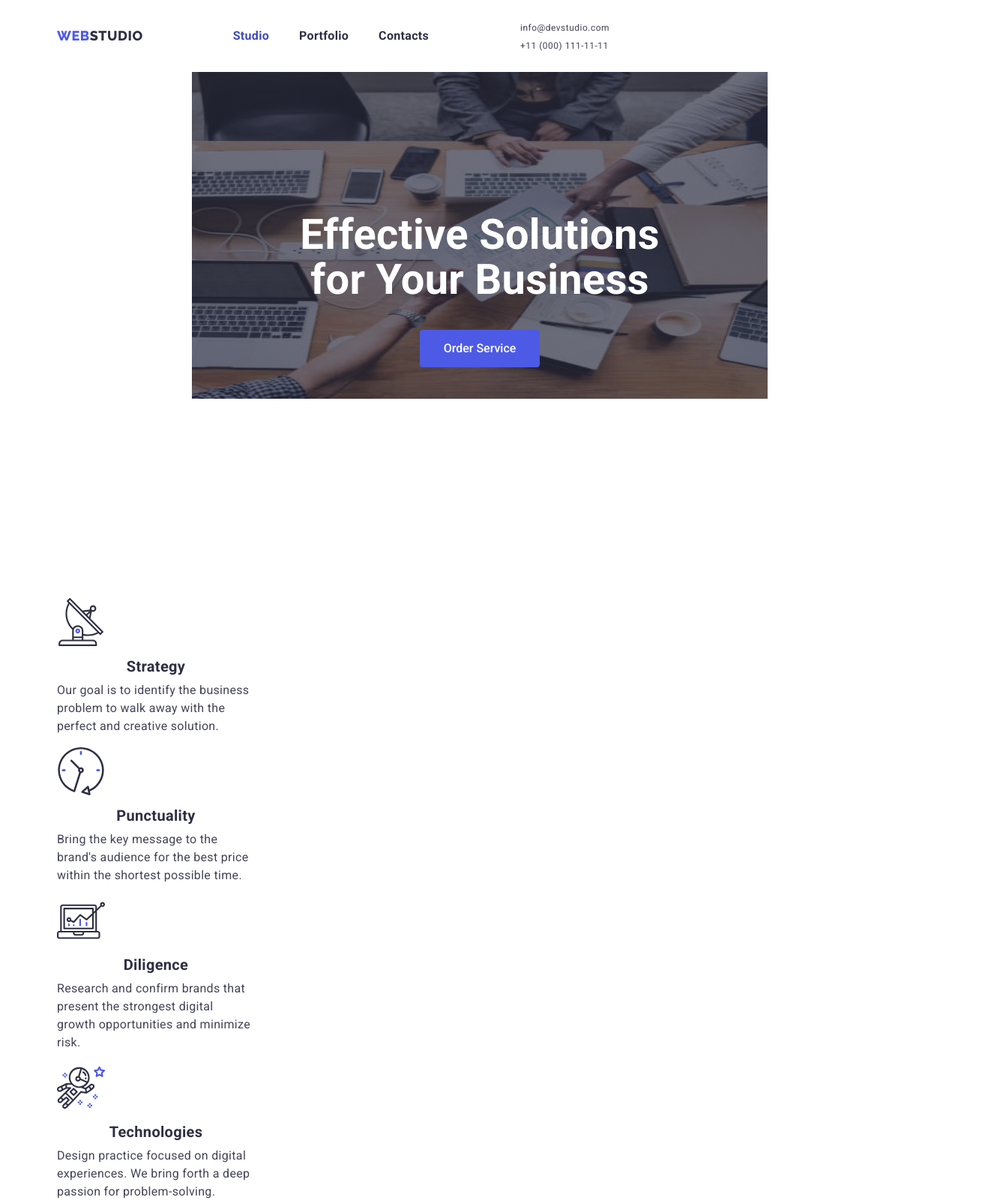
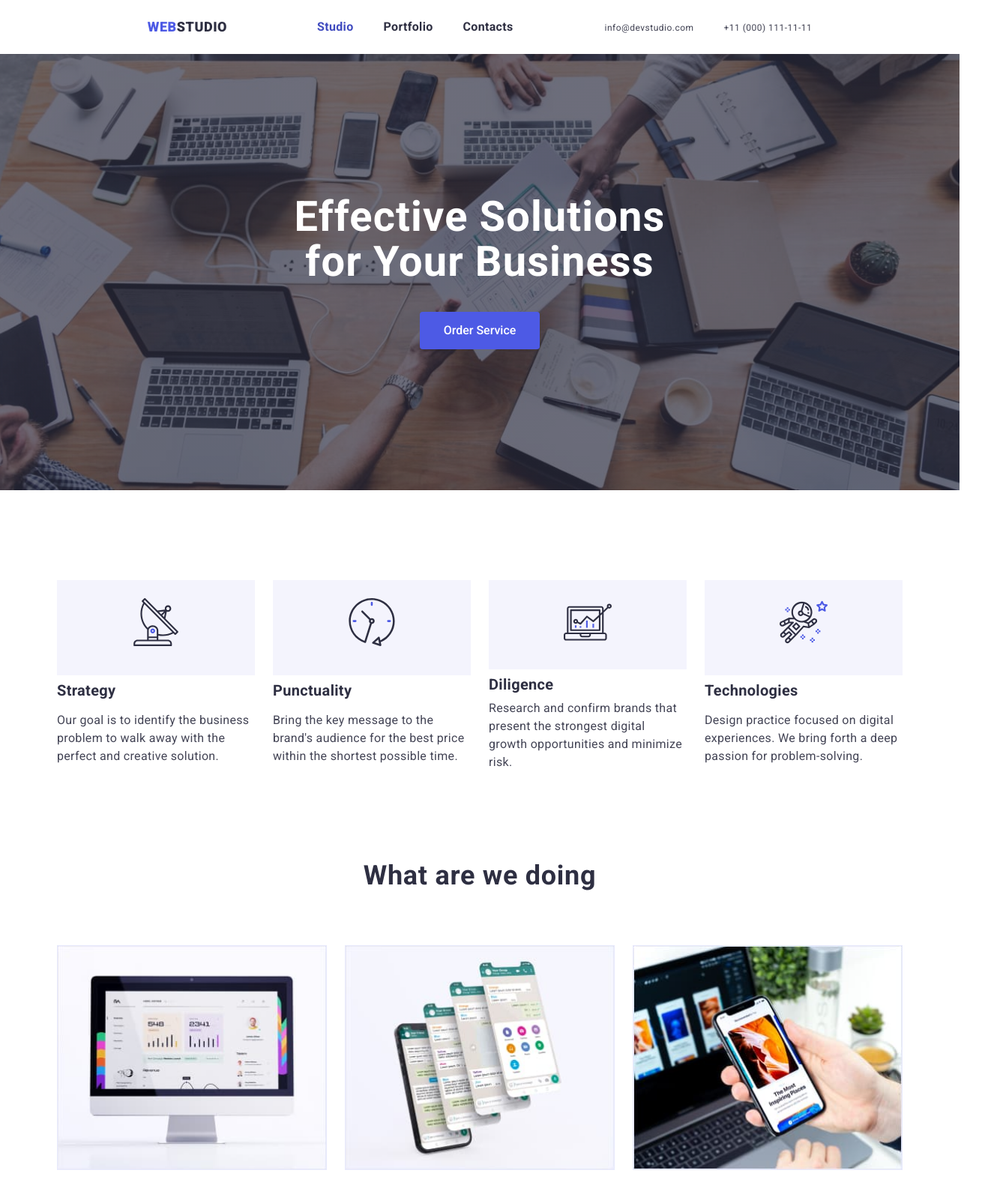
Before and after one commit to Cooktypeset/goit-markup-hw-07, a plain HTML site: page index.html in a window 1280 px wide. Shown: the top 1605 px of the page at 75% size, 1314 px wide, since content can reach past the window. Drawn offline with nearby package versions, Linux system fonts and the light colour scheme.

Commit message:
finishupgr

```diff
--- a/css/desktop-styles.css
+++ b/css/desktop-styles.css
@@ -6,7 +6,7 @@
   padding-left: 15px;
   padding-right: 15px;
 } */
-.content {
+/* .content {
   padding-bottom: 120px;
 }
 .subject {
@@ -24,7 +24,7 @@
   );
   background-blend-mode: soft-light, normal;
   border: 1px solid var(--additional-color);
-}
+} */
 
 /* :root {
   --main-color: #434455;
@@ -137,6 +137,7 @@ button {
   text-align: center;
   margin-bottom: 72px;
 }
+
 .aside-container-item {
   display: flex;
   gap: 24px;
--- a/css/mobile-styles.css
+++ b/css/mobile-styles.css
@@ -29,29 +29,48 @@ img {
 
 .link {
   text-decoration: none;
+  outline: none;
 }
-
+h1,
+h2,
+h3,
+h4,
+p {
+  margin-top: 0;
+  margin-bottom: 0;
+}
+ul,
+ol {
+  margin-top: 0;
+  margin-bottom: 0;
+  padding-left: 0;
+}
+button {
+  cursor: pointer;
+}
 .container {
-  max-width: 428px;
   padding-left: 15px;
   padding-right: 15px;
-  margin-left: auto;
-  margin-right: auto;
+  width: 100%;
+  margin: 0 auto;
 }
-
-@media screen and (min-width: 768px) and (max-width: 1199px) {
+@media screen and (min-width: 428px) {
   .container {
-    max-width: 768px;
-    padding-left: 16px;
-    padding-right: 16px;
+    width: 428px;
+  }
+}
+@media screen and (min-width: 768px) {
+  .container {
+    width: 736px;
   }
 }
 
-@media screen and (min-width: 1158px) {
+@media screen and (min-width: 1200px) {
   .container {
-    max-width: 1158px;
+    width: 1158px;
   }
 }
+
 .start, /*SECTION2 */
 .content,/*SECTION3*/
 .clients,/*SECTION5*/
@@ -59,17 +78,19 @@ img {
   background-color: var(--phon-white-color);
 }
 /* =======================HEADER====================== */
+.top-header {
+  border-bottom: 1px solid var(--cornflower-color);
+}
 @media screen and (min-width: 768px) {
-  .top-header {
-    padding: 24px 16px;
+  .main-header {
+    display: flex;
+    justify-content: center;
   }
 }
 .header-container-mobile {
   display: flex;
   align-items: center;
   justify-content: space-between;
-  padding-top: 24px;
-  padding-bottom: 22px;
 }
 .header-container-desctop {
   display: none;
@@ -93,15 +114,14 @@ img {
   color: var(--ocean-color);
 }
 .logo {
-  font-family: 'Raleway', sans-serif;
   font-weight: 800;
   font-size: 18px;
-  line-height: 1.17;
-  display: flex;
-  align-items: center;
+  line-height: 1.33;
   letter-spacing: 0.03em;
   text-transform: uppercase;
   color: var(--main-title-color);
+  display: block;
+  padding: 24px 0;
 }
 @media screen and (min-width: 768px) {
   .logo {
@@ -191,6 +211,7 @@ img {
     gap: 40px;
   }
 }
+
 .menu-nav {
   font-weight: 700;
   font-size: 36px;
@@ -244,15 +265,26 @@ img {
     margin-bottom: 48px;
   }
 }
-
+@media screen and (min-width: 1200px) {
+  .contact {
+    display: flex;
+    gap: 40px;
+    display: flex;
+    align-items: center;
+  }
+  .address-content {
+    display: flex;
+  }
+}
 @media screen and (max-width: 767px) {
   .number {
     margin-bottom: 40px;
   }
 }
 @media screen and (min-width: 768px) and (max-width: 1199px) {
-  .number {
-    margin-top: 12px;
+  .address-content {
+    display: flex;
+    align-items: center;
   }
 }
 
@@ -290,7 +322,7 @@ img {
   }
 }
 
-.address :active {
+.address:active {
   color: var(--accent-hoverfa-color);
 }
 .address {
@@ -303,51 +335,62 @@ img {
   color: var(--accent-hoverfa-color);
 }
 /* ================SECTION1================ */
-.section {
-  max-width: 428px;
-  padding-top: 112px;
-  padding-bottom: 112px;
+.hero {
+  font-size: 36px;
+  font-weight: 700;
+  line-height: 1.11;
+  width: 100%;
+  max-width: 496px;
+  letter-spacing: 0.02em;
+  color: var(--phon-white-color);
+  margin: 0 auto 72px;
 }
 @media screen and (min-width: 768px) {
-  .section {
-    max-width: 768px;
-    padding-top: 112px;
-    padding-bottom: 108px;
+  .hero {
+    font-size: 56px;
+    line-height: 1.07;
+    width: 100%;
+    max-width: 496px;
+    margin: 0 auto 36px;
   }
 }
-@media screen and (min-width: 1200px) {
-  .section {
-    max-width: 1440px;
-    padding-top: 188px;
-    padding-bottom: 188px;
+
+@media screen and (max-width: 767px) {
+  .hero-background {
+    text-align: center;
+    background-image: linear-gradient(
+        rgba(46, 47, 66, 0.7),
+        rgba(46, 47, 66, 0.7)
+      ),
+      url(../images/people-mobile.jpg);
+    background-position: center top;
+    background-repeat: no-repeat;
+    background-size: cover;
+    margin-left: auto;
+    margin-right: auto;
+    padding-top: 112px;
+    padding-bottom: 112px;
   }
 }
-.page-hero-container {
-  display: flex;
-  justify-content: center;
-  align-items: center;
-  flex-direction: column;
-}
-.hero-background {
+
+/* .hero-background {
   max-width: 428px;
+  text-align: center;
   background-image: linear-gradient(
       rgba(46, 47, 66, 0.7),
       rgba(46, 47, 66, 0.7)
     ),
-    url(../images/people-office.jpg);
+    url(../images/people-mobile.jpg);
   background-repeat: no-repeat;
   background-position: 50% 0%;
-  background-size: 428px 432px;
+  background-size: cover;
   margin-left: auto;
   margin-right: auto;
-}
-@media screen and (min-width: 768px) {
-  .hero-background {
-    max-width: 768px;
-    background-size: 768px 436px;
-  }
-}
-@media (min-device-pixel-ratio: 2),
+  padding: 112px 0;
+} */
+
+@media screen and (max-width: 767px),
+  (min-device-pixel-ratio: 2),
   (min-resolution: 192dpi),
   (min-resolution: 2dppx) {
   .hero-background {
@@ -355,7 +398,56 @@ img {
         rgba(46, 47, 66, 0.7),
         rgba(46, 47, 66, 0.7)
       ),
-      url(../images/people-office@2x.jpg);
+      url(../images/people-mobile@2x.jpg);
+  }
+}
+@media screen and (min-width: 768px) {
+  .hero-background {
+    text-align: center;
+    padding: 188px 0;
+    background-image: linear-gradient(
+        rgba(46, 47, 66, 0.7),
+        rgba(46, 47, 66, 0.7)
+      ),
+      url(../images/people-tablet.jpg);
+    background-size: cover;
+    padding: 112px 0;
+  }
+}
+@media screen and (min-width: 768px) and (min-device-pixel-ratio: 2),
+  (min-resolution: 192dpi),
+  (min-resolution: 2dppx) {
+  .hero-background {
+    background-image: linear-gradient(
+        rgba(46, 47, 66, 0.7),
+        rgba(46, 47, 66, 0.7)
+      ),
+      url(../images/people-tablet@2x.jpg);
+  }
+}
+@media screen and (min-width: 1200px) {
+  .hero-background {
+    max-width: 1440px;
+    width: 100%;
+    background-position: center 70%;
+    padding: 188px 0;
+    background-image: linear-gradient(
+        rgba(46, 47, 66, 0.7),
+        rgba(46, 47, 66, 0.7)
+      ),
+      url(../images/people-desctop.jpg);
+    background-size: cover;
+  }
+}
+@media screen and (min-width: 1200px) and (min-device-pixel-ratio: 2),
+  (min-resolution: 192dpi),
+  (min-resolution: 2dppx) {
+  .hero-background {
+    background-image: linear-gradient(
+        rgba(46, 47, 66, 0.7),
+        rgba(46, 47, 66, 0.7)
+      ),
+      url(../images/people-desctop@2x.jpg);
   }
 }
 .hero {
@@ -375,7 +467,6 @@ img {
     margin-bottom: 36px;
   }
 }
-
 .modal-btn {
   background-color: var(--ocean-color);
   border: 1px var(--ocean-color);
@@ -619,79 +710,109 @@ img {
 }
 
 /* =================SECTION2================ */
+
+.start-paragraph-text {
+  font-size: 16px;
+  line-height: 1.5;
+  color: var(--main-title-color);
+}
+.start-paragraph {
+  margin-top: 8px;
+  margin-bottom: 8px;
+  font-weight: 700;
+  font-size: 36px;
+  line-height: 1.12;
+  color: var(--main-title-color);
+}
+@media screen and (max-width: 1199px) {
+  .start {
+    padding-bottom: 96px;
+    padding-top: 96px;
+  }
+}
+@media screen and (max-width: 767px) {
+  .start-item {
+    display: flex;
+    flex-direction: column;
+    gap: 72px;
+    text-align: center;
+  }
+}
+@media screen and (max-width: 1199px) {
+  .start-item {
+    display: flex;
+    flex-wrap: wrap;
+    justify-content: space-between;
+  }
+}
+@media screen and (min-width: 768px) and (max-width: 1199px) {
+  .start-paragraph-text {
+    flex-basis: calc((100% - 24px) / 2);
+    margin-bottom: 72px;
+  }
+}
+
+@media screen and (min-width: 768px) and (max-width: 1199px) {
+  .page-start-container {
+    display: flex;
+  }
+  .start-item {
+    display: flex;
+    gap: 24px;
+    flex-wrap: wrap;
+  }
+  .start-paragraph-text {
+    width: 100%;
+    display: flex;
+    flex-wrap: wrap;
+    width: 356px;
+  }
+}
 .decorative-container {
   display: none;
 }
 @media screen and (min-width: 1200px) {
   .decorative-container {
     display: block;
+    text-align: center;
+    background-color: var(--phon-special-color);
+    padding: 24px 100px;
   }
 }
-.start {
-  padding-top: 96px;
-  padding-bottom: 96px;
-}
-
 @media screen and (min-width: 1200px) {
   .start {
     padding-top: 120px;
     padding-bottom: 120px;
   }
-}
-@media screen and (min-width: 768px) and (max-width: 1199px) {
+  .start-paragraph-text {
+    width: 264px;
+    display: flex;
+    flex-wrap: wrap;
+  }
+  .start-paragraph {
+    font-size: 20px;
+    line-height: 1.2;
+    color: var(--main-title-color);
+    margin-top: 8px;
+    margin-bottom: 8px;
+  }
+  .start-text {
+    font-weight: 400;
+    letter-spacing: 0.02em;
+    color: var(--main-color);
+  }
   .page-start-container {
     display: flex;
   }
-}
-@media screen and (min-width: 768px) and (max-width: 1199px) {
   .start-item {
     display: flex;
     gap: 24px;
-    flex-wrap: wrap;
+  }
+  .start-paragraph {
+    margin-bottom: 8px;
   }
 }
 
-.start-paragraph-text {
-  width: 100%;
-}
-@media screen and (min-width: 768px) and (max-width: 1199px) {
-  .start-paragraph-text {
-    display: flex;
-    flex-wrap: wrap;
-    width: 356px;
-  }
-}
-@media screen and (min-width: 1200px) {
-  .start-paragraph-text {
-    width: 264px;
-  }
-}
-.start-paragraph {
-  font-weight: 700;
-  font-size: 36px;
-  line-height: 1.11;
-  text-align: center;
-  color: var(--main-title-color);
-  margin-top: 0;
-  margin-bottom: 8px;
-}
-@media screen and (min-width: 1200px) {
-  .start-paragraph {
-    font-size: 20px;
-    line-height: 1.2;
-    margin-top: 8px;
-  }
-}
-.start-text {
-  color: var(--main-color);
-  margin-top: 0;
-}
-
-@media screen and (min-width: 1200px) {
-  .start-text {
-    font-weight: 400;
-  }
-}
 /*============ SECTIO3 ==============*/
 .content {
   display: none;
@@ -700,11 +821,48 @@ img {
   .content {
     display: block;
   }
+  .content {
+    padding-bottom: 120px;
+  }
+  .content-container-item {
+    display: flex;
+    justify-content: center;
+  }
+  .content-item:not(:nth-child(3n)) {
+    margin-right: 24px;
+  }
+  .subject {
+    text-align: center;
+    margin-bottom: 72px;
+  }
+  .subject {
+    font-weight: 700;
+    font-size: 36px;
+    line-height: 1.11;
+    letter-spacing: 0.02em;
+    color: var(--main-title-color);
+  }
+  .content-pic {
+    background: linear-gradient(
+      0deg,
+      rgba(77, 90, 229, 0.1),
+      rgba(77, 90, 229, 0.1)
+    );
+    background-blend-mode: soft-light, normal;
+    border: 1px solid var(--additional-color);
+  }
 }
+
 /* =================== SECTION4 ===============*/
 .aside {
   background-color: var(--phon-special-color);
   padding: 96px 82px;
+}
+.socials-list {
+  display: flex;
+  gap: 24px;
+  justify-content: center;
+  margin-top: 8px;
 }
 @media screen and (min-width: 768px) {
   .aside {
@@ -729,7 +887,6 @@ img {
 .aside-container-item {
   display: flex;
   flex-wrap: wrap;
-  justify-content: center;
   gap: 72px;
 }
 @media screen and (min-width: 768px) {
@@ -770,7 +927,7 @@ img {
   margin-top: 0;
 }
 
-/* ========ICONSSOCIAL SECTION4 ============*/
+/* ========ICONSSOCIAL ============*/
 
 .socials-list {
   display: flex;
@@ -937,10 +1094,15 @@ img {
 }
 /* =================================ICON FOOTER======================================  */
 .holder-container-icons {
+  display: flex;
   flex-direction: column;
   align-items: center;
   width: 208px;
   margin-bottom: 72px;
+}
+@media screen and (min-width: 1200px) {
+  .holder-container-icons {
+  }
 }
 
 .holder-icon-subtitle {
@@ -997,12 +1159,17 @@ img {
     gap: 16px;
   }
 }
-@media screen and (min-width: 768px) and (max-width: 1199px) {
+@media screen and (min-width: 768px) {
   .form-footer {
     gap: 24px;
   }
 }
-
+@media screen and (min-width: 1200px) {
+  .form-footer {
+    margin-left: 80px;
+    align-items: flex-end;
+  }
+}
 .form-container-footer {
   display: flex;
   flex-direction: column;
@@ -1020,6 +1187,10 @@ img {
 @media screen and (min-width: 768px) {
   .input-footer {
     width: 264px;
+    background-color: var(--main-title-color);
+    border: 1px solid rgba(255, 255, 255, 0.3);
+    filter: drop-shadow(0px 4px 4px rgba(0, 0, 0, 0.15));
+    border-radius: 4px;
   }
 }
 .input-footer:hover,
@@ -1044,3 +1215,9 @@ img {
 .butticon-footer {
   fill: var(--phon-white-color);
 }
+@media screen and (min-width: 1200px) {
+  .butticon-footer {
+    top: 8px;
+    left: 117px;
+  }
+}
--- a/index.html
+++ b/index.html
@@ -22,7 +22,13 @@
   <body>
     <!--HEADER-->
     <header class="top-header">
-      <div class="container">
+      <div class="container main-header">
+        <script
+          defer
+          src="https://cdnjs.cloudflare.com/ajax/libs/body-scroll-lock/3.1.5/bodyScrollLock.min.js"
+          integrity="sha512-HowizSDbQl7UPEAsPnvJHlQsnBmU2YMrv7KkTBulTLEGz9chfBoWYyZJL+MUO6p/yBuuMO/8jI7O29YRZ2uBlA=="
+          crossorigin="anonymous"
+        ></script>
         <div class="header-container-mobile">
           <a class="link logo" href="./index.html"
             ><span class="logo-span">Web</span>Studio</a
@@ -36,12 +42,7 @@
             </svg>
           </button>
         </div>
-        <script
-          defer
-          src="https://cdnjs.cloudflare.com/ajax/libs/body-scroll-lock/3.1.5/bodyScrollLock.min.js"
-          integrity="sha512-HowizSDbQl7UPEAsPnvJHlQsnBmU2YMrv7KkTBulTLEGz9chfBoWYyZJL+MUO6p/yBuuMO/8jI7O29YRZ2uBlA=="
-          crossorigin="anonymous"
-        ></script>
+
         <div class="mobile-menu js-menu-container">
           <button class="close-mobile js-close-menu" type="button">
             <svg class="iconbutton" width="8" height="8">
@@ -109,10 +110,10 @@
           </ul>
         </div>
         <div class="header-container-desctop">
-          <a class="link logo" href="./index.html"
-            ><span class="logo-span">Web</span>Studio</a
-          >
           <nav class="navigation">
+            <a class="link logo" href="./index.html"
+              ><span class="logo-span">Web</span>Studio</a
+            >
             <ul class="menu list">
               <li class="menu-item">
                 <a class="menu-nav link studio-after" href="./index.html"
@@ -147,8 +148,8 @@
     <!--PAGE-->
     <main>
       <!--SECTION1-->
-      <section class="hero-background section">
-        <div class="container page-hero-container">
+      <section class="hero-background">
+        <div class="container">
           <h1 class="hero">Effective Solutions for Your Business</h1>
           <button class="modal-btn modal-text" type="button" data-modal-open>
             Order Service
```
Also changed, not shown: portfolio.html (+1 -0 lines), images/people-desctop.jpg (added), images/people-desctop@2x.jpg (added), images/people-mobile.jpg (renamed from images/people-office.jpg), images/people-mobile@2x.jpg (renamed from images/people-office@2x.jpg), images/people-office.webp (deleted), images/people-office@2x.webp (deleted), images/people-tablet.jpg (added), images/people-tablet@2x.jpg (added).
